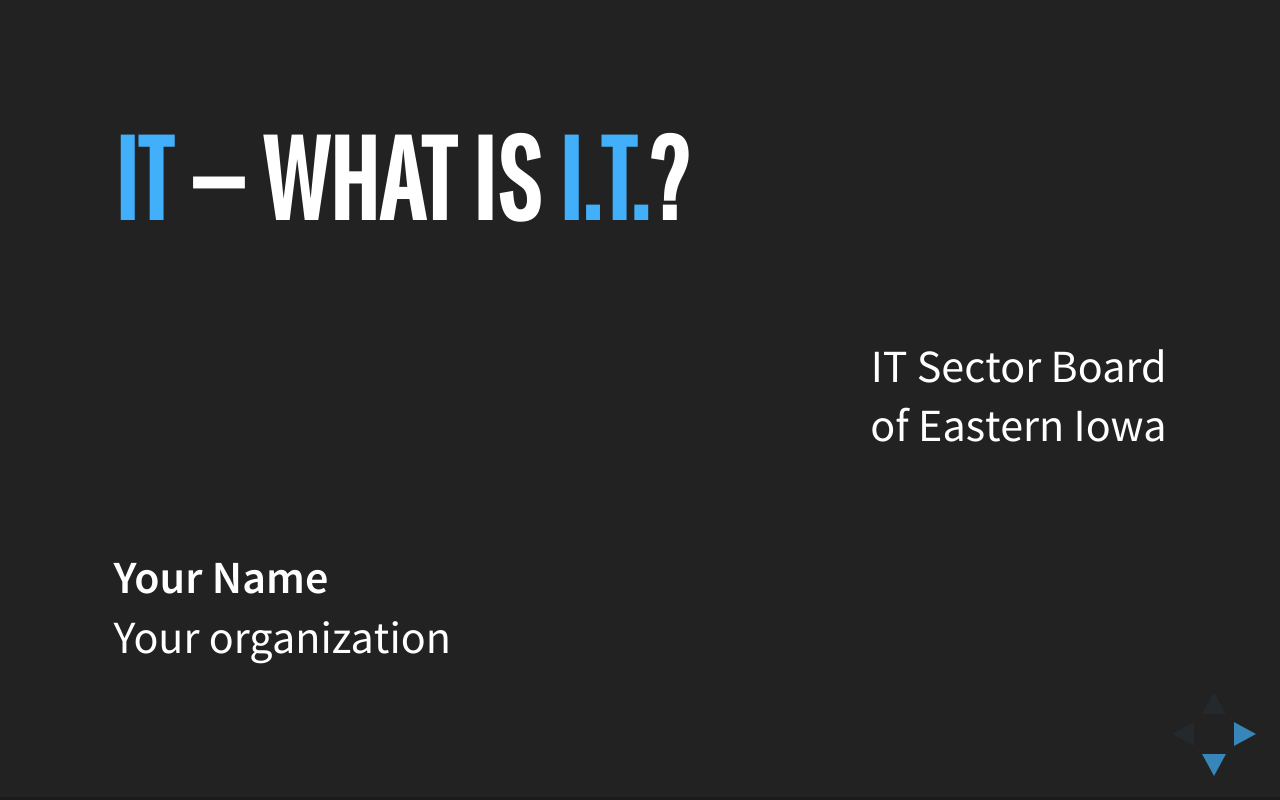
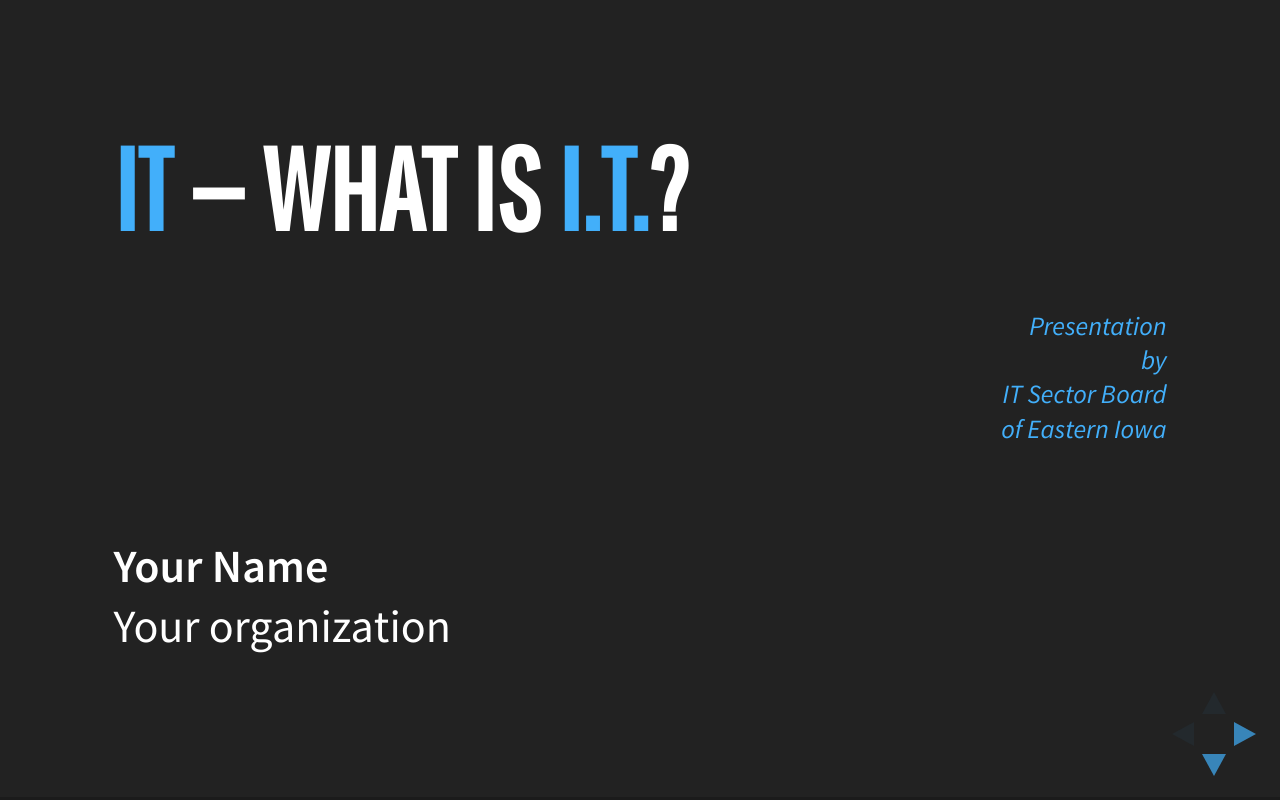
Before and after one commit to eastern-iowa-it-sector-board/it-presentation, a plain HTML site: page index.html in a window 1280 px wide. Drawn offline with Linux system fonts and the light colour scheme.

Commit message:
Added attribution change on first slide

```diff
--- a/css/introToIT.css
+++ b/css/introToIT.css
@@ -35,6 +35,12 @@
 .reveal .right
 {
   text-align: right;
+}
+.reveal section#title .attribution
+{
+  text-align: right;
+  font-size: 1.5rem;
+  font-style: italic;
 }
 
 .reveal section img.none
--- a/index.html
+++ b/index.html
@@ -30,9 +30,11 @@
 			<div class="slides">
 
         <section>
-          <section class="left">
+          <section id="title" class="left">
             <h1><span class="b">IT</span> &mdash; What is <span class="b">I.T.</span>?</h1>
-            <p class="br1 right">
+            <p class="br1 attribution b">
+              Presentation<br>
+              by<br>
               IT Sector Board<br>
               of Eastern Iowa
             </p>
```
